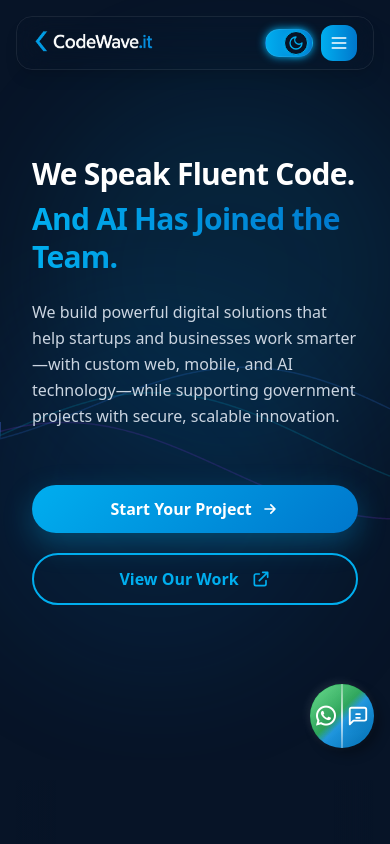
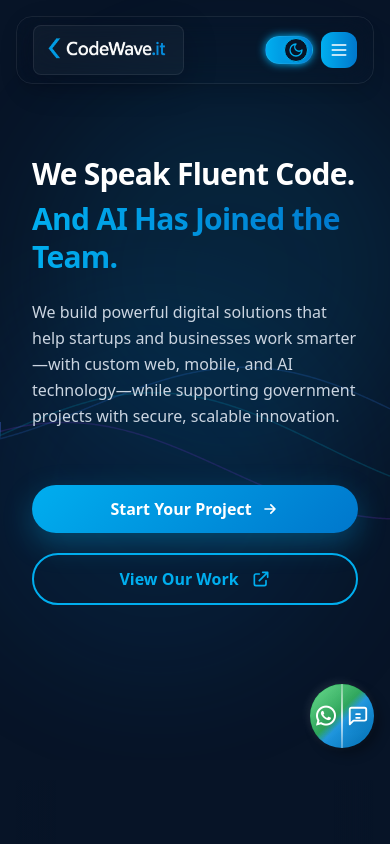
Before and after one commit to ATHARVISM2804/CodeWave, a React (Vite) app: page / in a window 390 px wide. Shown: the top 844 px of the page. Built offline with nearby package versions, Linux system fonts and the light colour scheme.

Commit message:
Logo udpated

```diff
--- a/src/components/MobileNavbar.tsx
+++ b/src/components/MobileNavbar.tsx
@@ -12,15 +12,17 @@ const MobileNavbar: React.FC<MobileNavbarProps> = ({ onOpenMenu }) => {
     <div className="md:hidden fixed top-0 left-0 right-0 z-50">
       <div className="mx-4 my-4 px-4 py-2 rounded-2xl bg-[var(--card-bg)]/95 backdrop-blur-lg border border-[var(--card-border)] shadow-lg">
         <div className="flex items-center justify-between">
-          <a href="/" className="flex items-center gap-2" aria-label="CodeWave home">
-            <div className="relative flex items-center">
-              <img
-                src={Codewavelogo}
-                alt="CodeWave"
-                className="h-8 w-auto object-contain"
-              />
-            </div>
-          </a>
+           <a href="/" className="inline-block" aria-label="CodeWave home">
+                  <div className="relative flex items-center gap-3 px-3 py-2 rounded-lg transition-transform duration-300 hover:scale-105 logo-container">
+                    <div className="logo-gradient"></div>
+                    <img
+                      src={Codewavelogo}
+                      alt="CodeWave Logo"
+                      className="h-8 sm:h-12 md:h-16 w-auto object-contain relative z-10"
+                      style={{ display: 'block' }}
+                    />
+                  </div>
+                </a>
           <div className="flex items-center gap-2">
             <ThemeToggleButton />
             <button
```
